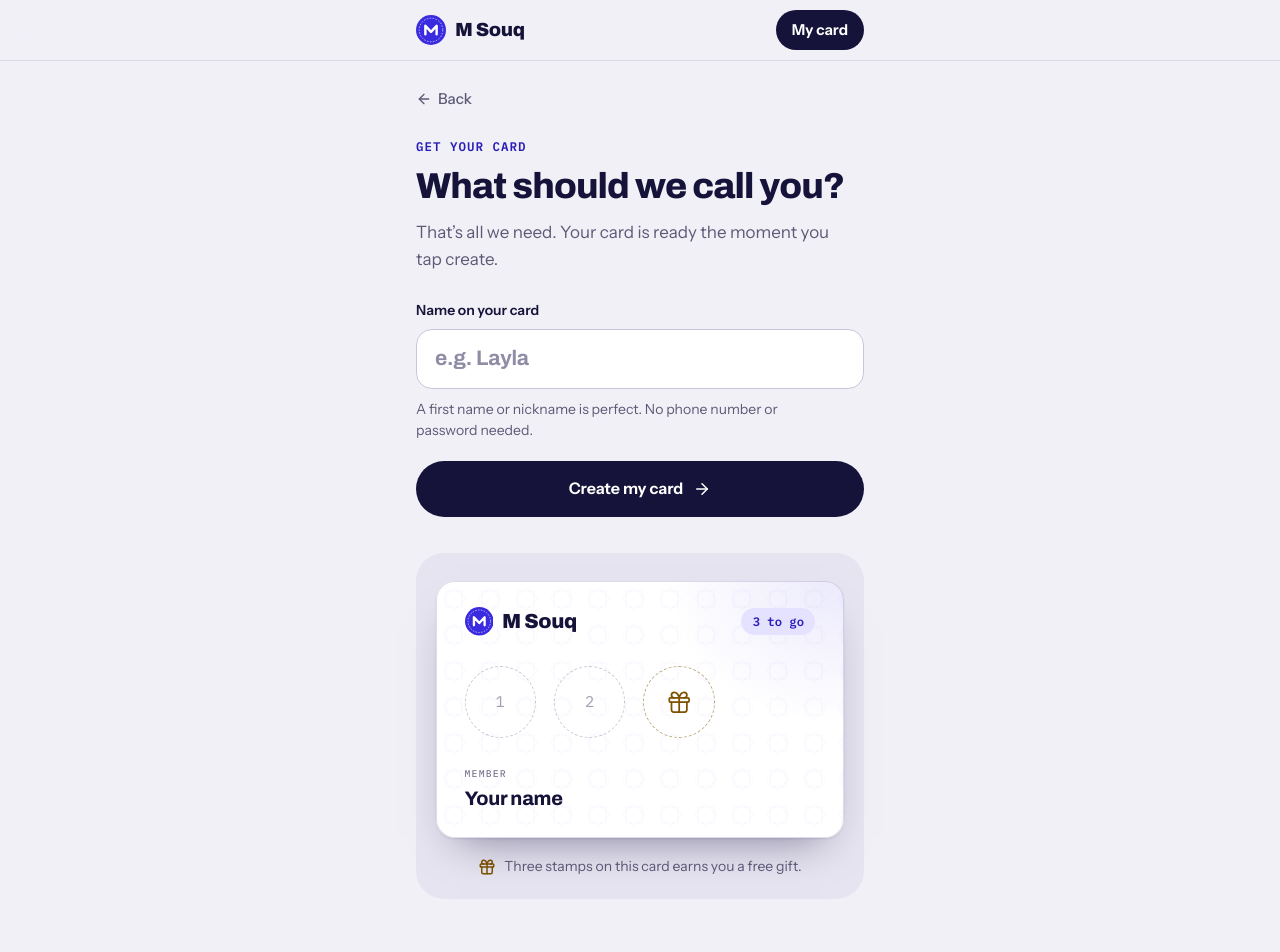
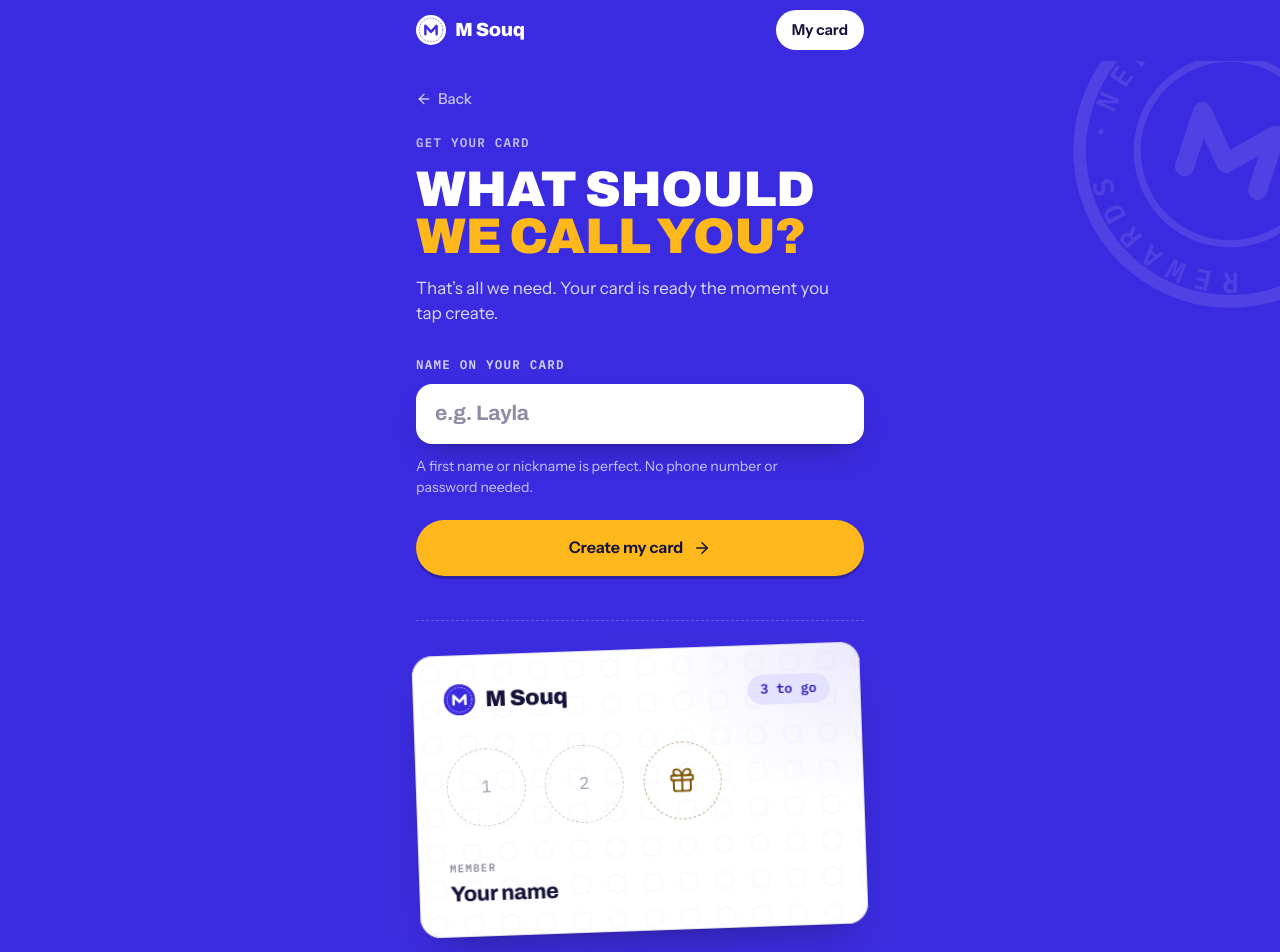
Before and after one commit to JeswinSunsi/loyalty, a Vue app: page /join in a window 1280 px wide. Shown: the top 952 px of the page. Built offline with nearby package versions, Linux system fonts and the light colour scheme.

Commit message:
join page shares the common theme

```diff
--- a/src/App.vue
+++ b/src/App.vue
@@ -1,4 +1,5 @@
 <script setup lang="ts">
 import { RouterView } from 'vue-router';
+import CardCurtain from './components/CardCurtain.vue';
 </script>
-<template><RouterView /></template>
+<template><RouterView /><CardCurtain /></template>
--- /dev/null
+++ b/src/components/CardCurtain.vue
@@ -0,0 +1,14 @@
+<script setup lang="ts">
+import InkStamp from './InkStamp.vue';
+import { curtain } from '../transition';
+</script>
+<template>
+  <div v-if="curtain !== 'idle'" class="ct" :class="`is-${curtain}`" aria-hidden="true">
+    <div class="ct-panel">
+      <div class="ct-mark">
+        <InkStamp class="ct-stamp" ring="MY CARD · M SOUQ · REWARDS · " />
+        <p class="ct-label">Opening your card</p>
+      </div>
+    </div>
+  </div>
+</template>
--- a/src/components/SiteHeader.vue
+++ b/src/components/SiteHeader.vue
@@ -2,7 +2,6 @@
 import { RouterLink } from 'vue-router';
 import { ArrowUpRight } from '@lucide/vue';
 import BrandMark from './BrandMark.vue';
-import { memberCard, STAMP_TARGET } from '../store';
 withDefaults(defineProps<{ staff?: boolean; inverse?: boolean }>(), { staff: false, inverse: false });
 </script>
 <template>
@@ -16,12 +15,7 @@ withDefaults(defineProps<{ staff?: boolean; inverse?: boolean }>(), { staff: fal
       </RouterLink>
       <nav class="header-nav" aria-label="Main">
         <RouterLink v-if="staff" to="/" class="nav-link">Customer site <ArrowUpRight :size="15" aria-hidden="true" /></RouterLink>
-        <RouterLink v-else to="/card/" class="nav-card" :aria-label="memberCard ? `My card, ${memberCard.marks} of ${STAMP_TARGET} stamps` : 'My card'">
-          My card
-          <span v-if="memberCard" class="nav-dots" aria-hidden="true">
-            <span v-for="i in STAMP_TARGET" :key="i" :class="{ on: i <= memberCard.marks }" />
-          </span>
-        </RouterLink>
+        <RouterLink v-else to="/card/" class="nav-card">My card</RouterLink>
       </nav>
     </div>
   </header>
--- a/src/style.css
+++ b/src/style.css
@@ -97,13 +97,8 @@ main:focus { outline: none; }
 .header-nav { display: flex; align-items: center; }
 .nav-link { display: inline-flex; align-items: center; gap: 4px; min-height: 44px; padding: 0 4px; color: var(--muted); font-size: 15px; font-weight: 500; }
 .nav-card { display: inline-flex; align-items: center; gap: 10px; min-height: 40px; padding: 0 16px; border-radius: 999px; background: var(--ink); color: #fff; font-size: 15px; font-weight: 650; }
-.nav-dots { display: inline-flex; gap: 4px; }
-.nav-dots > span { width: 7px; height: 7px; border-radius: 50%; background: rgb(255 255 255 / .28); }
-.nav-dots > span.on { background: var(--gold); }
 .site-header.is-inverse { background: var(--brand); border-bottom-color: transparent; color: #fff; --mark-bg: #fff; --mark-fg: var(--brand); }
 .is-inverse .nav-card { background: #fff; color: var(--ink); }
-.is-inverse .nav-dots > span { background: rgb(22 19 58 / .16); }
-.is-inverse .nav-dots > span.on { background: var(--brand); }
 
 .site-footer { border-top: 1px solid var(--line); }
 .footer-inner { display: flex; flex-direction: column-reverse; gap: 4px; max-width: var(--column); margin-inline: auto; padding: 20px var(--gutter) calc(24px + env(safe-area-inset-bottom)); color: var(--muted); font-size: 14px; }
@@ -347,11 +342,25 @@ main:focus { outline: none; }
 .callout > svg { flex-shrink: 0; margin-top: 2px; color: var(--gold-ink); }
 .callout a { font-weight: 600; text-decoration: underline; text-underline-offset: 3px; }
 
-.join { padding-block: 16px 56px; }
+/* ───────────── Join (same violet hero as the front page; the form sits on it like a slip of card stock) ───────────── */
+.join-page { background: var(--brand); }
+.join { position: relative; padding-block: 16px 56px; }
+.join-hero :focus-visible { outline-color: var(--gold); }
+.join-hero .back-link { color: rgb(255 255 255 / .72); }
+.join-hero .hero-kicker { margin-top: 6px; }
+.join-hero .callout { margin-top: 24px; border-color: transparent; color: var(--ink); box-shadow: 0 10px 24px -14px rgb(10 8 40 / .6); }
+.join-hero .callout a { color: var(--brand-ink); }
 .join-form { margin-top: 28px; }
-.join-preview { margin-top: 36px; padding: 28px 20px 22px; border-radius: 28px; background: var(--bg-2); }
-.join-preview-note { display: flex; align-items: center; justify-content: center; gap: 8px; margin-top: 18px; color: var(--muted); font-size: 14px; text-align: center; }
-.join-preview-note svg { flex-shrink: 0; color: var(--gold-ink); }
+.join-hero .field-label { margin-bottom: 10px; color: rgb(255 255 255 / .78); font-family: var(--font-mono); font-size: 12.5px; letter-spacing: .1em; text-transform: uppercase; }
+.join-hero .input { border-color: transparent; box-shadow: 0 1px 0 rgb(10 8 40 / .12), 0 14px 30px -16px rgb(10 8 40 / .55); }
+.join-hero .input:focus { border-color: var(--gold); box-shadow: 0 0 0 4px rgb(255 184 28 / .4), 0 14px 30px -16px rgb(10 8 40 / .55); }
+.join-hero .input[aria-invalid="true"] { border-color: #ffb4a8; box-shadow: 0 0 0 4px rgb(255 180 168 / .35); }
+.join-hero .field-error { display: inline-block; margin-top: 10px; padding: 4px 12px; border-radius: 999px; background: #ffe3de; color: var(--danger); font-weight: 600; }
+.join-hero .field-hint { margin: 12px 0 22px; color: rgb(255 255 255 / .72); }
+.join-preview { margin-top: 44px; padding-top: 28px; border-top: 1.5px dashed rgb(255 255 255 / .22); }
+.join-preview-card { transform: rotate(-2deg); }
+.join-preview-note { display: flex; align-items: center; justify-content: center; gap: 8px; margin-top: 22px; color: rgb(255 255 255 / .8); font-size: 14px; text-align: center; }
+.join-preview-note svg { flex-shrink: 0; color: var(--gold); }
 
 /* ───────────── Member card page (same violet hero, receipt and coupon as the front page) ───────────── */
 .member-hero .hero-kicker { display: flex; align-items: center; gap: 8px; }
@@ -368,6 +377,41 @@ main:focus { outline: none; }
 .member-hero.is-welcome .display { animation-delay: .08s; }
 .member-hero.is-welcome .hero-lede { animation-delay: .16s; }
 .member-card.is-new { animation: deal .8s .2s var(--ease-out) backwards; }
+/* Behind the card curtain: everything waits under the cover, then settles in top-down as the curtain sweeps away. */
+.member-hero.is-arriving .hero-inner > :is(.hero-kicker, .display, .hero-lede, .member-caption, .hero-cta) { animation: rise .6s .28s var(--ease-out) backwards; }
+.member-hero.is-arriving .display { animation-delay: .34s; }
+.member-hero.is-arriving .hero-lede { animation-delay: .4s; }
+.member-hero.is-arriving :is(.member-caption, .hero-cta) { animation-delay: .52s; }
+.member-card.is-arriving, .member-hero.is-arriving .empty-card { animation: deal .8s .4s var(--ease-out) backwards; }
+
+/* ───────────── Card curtain (plays on the way into the card page) ───────────── */
+.ct { position: fixed; inset: 0; z-index: 100; overflow: hidden; }
+.ct.is-reveal { pointer-events: none; }
+.ct-panel {
+  --zz: 18px;
+  position: absolute; inset: -18px 0; display: grid; place-items: center;
+  background: radial-gradient(55% 40% at 50% 46%, rgb(255 255 255 / .12), transparent 70%), var(--brand); color: #fff;
+  -webkit-mask: conic-gradient(from 135deg at top, #0000, #000 1deg 89deg, #0000 90deg) top / var(--zz) 51% repeat-x, conic-gradient(from -45deg at bottom, #0000, #000 1deg 89deg, #0000 90deg) bottom / var(--zz) 51% repeat-x;
+  mask: conic-gradient(from 135deg at top, #0000, #000 1deg 89deg, #0000 90deg) top / var(--zz) 51% repeat-x, conic-gradient(from -45deg at bottom, #0000, #000 1deg 89deg, #0000 90deg) bottom / var(--zz) 51% repeat-x;
+  will-change: transform;
+}
+.is-cover .ct-panel { animation: ct-in .5s cubic-bezier(.7, 0, .25, 1) both; }
+.is-reveal .ct-panel { animation: ct-out .6s cubic-bezier(.65, 0, .3, 1) both; }
+.ct-mark { position: relative; display: grid; justify-items: center; gap: 22px; }
+.ct-mark::before { content: ""; position: absolute; top: -14px; left: 50%; width: 160px; height: 160px; margin-left: -80px; border: 2px solid var(--gold); border-radius: 50%; opacity: 0; }
+.ct-stamp { width: 132px; height: 132px; color: #fff; transform: rotate(-10deg); }
+.is-cover .ct-stamp { animation: ct-press .38s .36s var(--ease-out) both; }
+.is-cover .ct-mark::before { animation: ct-ring .7s .6s ease-out forwards; }
+.ct-label { color: rgb(255 255 255 / .78); font-family: var(--font-mono); font-size: 12.5px; font-weight: 600; letter-spacing: .14em; text-transform: uppercase; }
+.is-cover .ct-label { animation: rise .4s .5s var(--ease-out) both; }
+@keyframes ct-in { from { transform: translateY(100%); } }
+@keyframes ct-out { to { transform: translateY(-100%); } }
+@keyframes ct-press {
+  0% { opacity: 0; transform: rotate(-26deg) scale(1.8); }
+  60% { opacity: 1; transform: rotate(-8deg) scale(.93); }
+  100% { opacity: 1; transform: rotate(-10deg) scale(1); }
+}
+@keyframes ct-ring { 0% { opacity: .9; transform: scale(.82); } 100% { opacity: 0; transform: scale(1.25); } }
 
 .r-meta { display: grid; gap: 6px; margin: 0; }
 .r-meta div { display: flex; align-items: baseline; justify-content: space-between; gap: 16px; }
--- /dev/null
+++ b/src/transition.ts
@@ -0,0 +1,30 @@
+import { ref } from 'vue';
+
+/*
+  Opening the card page from any other page plays a short curtain first: a violet panel covers the screen and the
+  M Souq stamp presses down. The router holds the navigation until the cover is in place, then the panel sweeps away
+  to reveal the card page. Keep the timings in step with the .ct rules in style.css.
+*/
+export type CurtainPhase = 'idle' | 'cover' | 'reveal';
+export const curtain = ref<CurtainPhase>('idle');
+const COVER_MS = 740;
+const REVEAL_MS = 600;
+const reducedMotion = window.matchMedia('(prefers-reduced-motion: reduce)');
+let timer = 0;
+
+export function coverForCard() {
+  if (reducedMotion.matches) return Promise.resolve();
+  window.clearTimeout(timer);
+  curtain.value = 'cover';
+  return new Promise<void>(resolve => { timer = window.setTimeout(resolve, COVER_MS); });
+}
+
+// Wait until the card page has been drawn under the cover, so the reveal never shows a half-built page.
+export function revealCard() {
+  if (curtain.value !== 'cover') return;
+  requestAnimationFrame(() => requestAnimationFrame(() => {
+    if (curtain.value !== 'cover') return;
+    curtain.value = 'reveal';
+    timer = window.setTimeout(() => { curtain.value = 'idle'; }, REVEAL_MS);
+  }));
+}
--- a/src/views/JoinView.vue
+++ b/src/views/JoinView.vue
@@ -4,6 +4,7 @@ import { RouterLink, useRouter } from 'vue-router';
 import { ArrowLeft, ArrowRight, Gift, Info } from '@lucide/vue';
 import SiteHeader from '../components/SiteHeader.vue';
 import LoyaltyCard from '../components/LoyaltyCard.vue';
+import InkStamp from '../components/InkStamp.vue';
 import { createCard, memberCard } from '../store';
 const router = useRouter();
 const name = ref('');
@@ -15,14 +16,16 @@ function submit() {
 }
 </script>
 <template>
-  <div class="page-shell">
-    <SiteHeader />
-    <main id="main-content" class="container join">
+  <div class="page-shell join-page">
+    <SiteHeader inverse />
+    <main id="main-content" class="hero join-hero">
+      <InkStamp class="hero-ghost" ring="NEW CARD · M SOUQ · REWARDS · " :texture="false" />
+      <div class="container join">
         <section class="join-copy">
           <RouterLink to="/" class="back-link"><ArrowLeft :size="16" aria-hidden="true" /> Back</RouterLink>
-        <p class="kicker">Get your card</p>
-        <h1 class="headline">What should we call you?</h1>
-        <p class="lede">That’s all we need. Your card is ready the moment you tap create.</p>
+          <p class="hero-kicker">Get your card</p>
+          <h1 class="display">What should<br /><span>we call you?</span></h1>
+          <p class="hero-lede">That’s all we need. Your card is ready the moment you tap create.</p>
 
           <div v-if="memberCard" class="callout" role="note">
             <Info :size="18" aria-hidden="true" />
@@ -37,14 +40,15 @@ function submit() {
             />
             <p v-if="error" id="name-error" class="field-error" role="alert">{{ error }}</p>
             <p id="name-hint" class="field-hint">A first name or nickname is perfect. No phone number or password needed.</p>
-          <button class="btn btn-primary btn-lg btn-block">Create my card <ArrowRight :size="18" aria-hidden="true" /></button>
+            <button class="btn btn-saffron btn-lg btn-block">Create my card <ArrowRight :size="18" aria-hidden="true" /></button>
           </form>
         </section>
 
         <aside class="join-preview" aria-label="Card preview">
-        <LoyaltyCard :name="name.trim() || 'Your name'" :marks="0" />
+          <div class="join-preview-card"><LoyaltyCard :name="name.trim() || 'Your name'" :marks="0" /></div>
           <p class="join-preview-note"><Gift :size="18" aria-hidden="true" /> Three stamps on this card earns you a free gift.</p>
         </aside>
+      </div>
     </main>
   </div>
 </template>
```
Also changed, not shown: src/router.ts (+11 -1 lines), src/views/CardView.vue (+6 -3 lines). Lines whose indentation alone changed are shown as unchanged.
